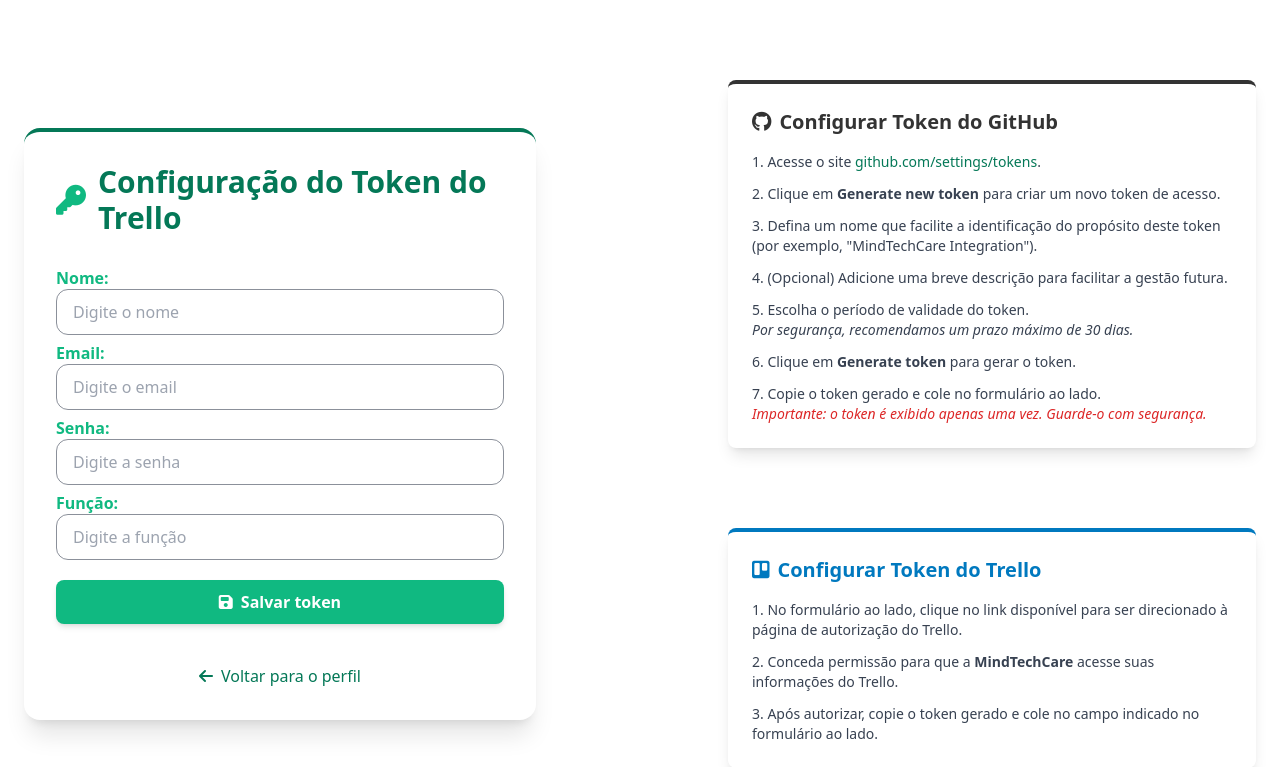
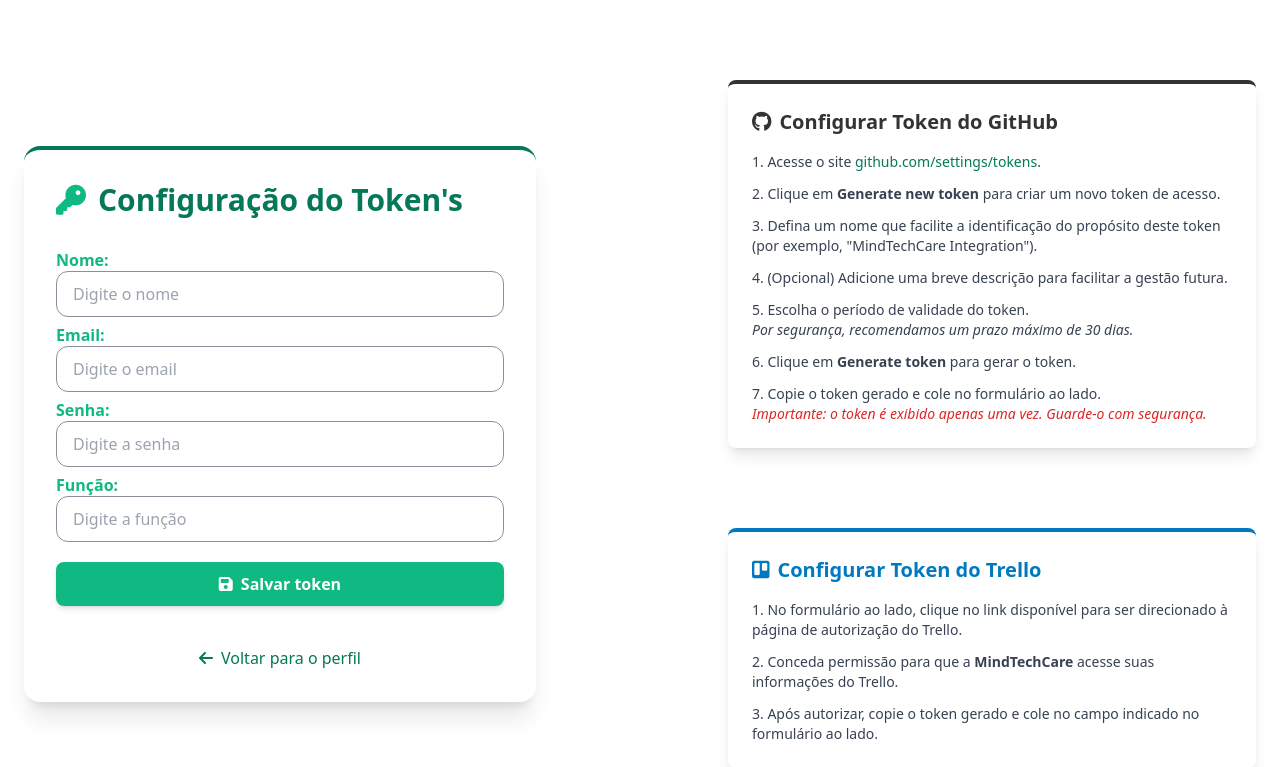
Before and after one commit to LisboaNi/MindTechCare, a Django app: template mindtechcare/templates/employees/token_edit.html in a window 1280 px wide. Shown: the top 767 px of the page. Run offline with Django 5.2, Linux system fonts and the light colour scheme; the template is opened without the code that fills it: values that come from a table or form of the project are taken from there, others are empty.

Commit message:
Ajuste Trello e Html Token

```diff
--- a/mindtechcare/src/trello/models.py
+++ b/mindtechcare/src/trello/models.py
@@ -5,7 +5,7 @@
 class BoardTrello(models.Model):
     employee = models.ForeignKey(Employee, on_delete=models.CASCADE, null=True, blank=True, related_name='boards_trello')
     nome_board = models.CharField(max_length=255)
-    trello_board_id = models.CharField(max_length=255, unique=True)
+    trello_board_id = models.CharField(max_length=255)
     url = models.URLField(blank=True, null=True)
 
     def __str__(self):
--- a/mindtechcare/templates/employees/token_edit.html
+++ b/mindtechcare/templates/employees/token_edit.html
@@ -6,7 +6,7 @@
         <div class="w-full md:max-w-lg bg-white shadow-xl rounded-2xl border-t-4 border-[#047857] p-8">
             <h2 class="text-3xl font-extrabold text-[#047857] mb-8 flex items-center gap-3">
                 <i class="fas fa-key text-[#10b981]"></i>
-                Configuração do Token do Trello
+                Configuração do Token's
             </h2>
 
             {% if trello_auth_url %}
```
Also changed, not shown: mindtechcare/src/trello/migrations/0006_alter_boardtrello_trello_board_id.py (added).
